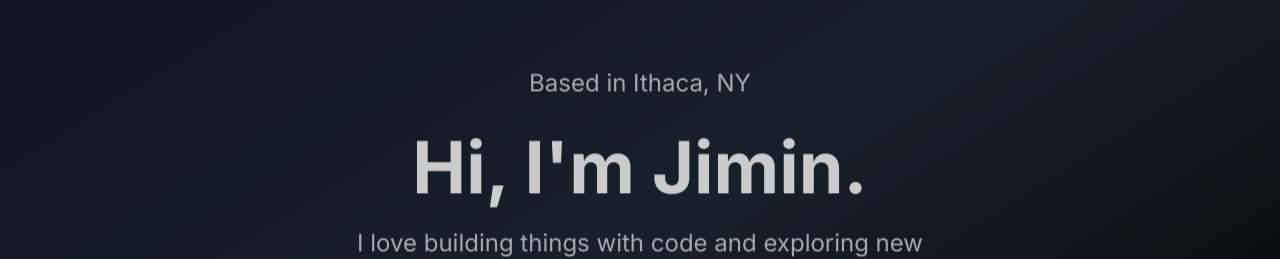
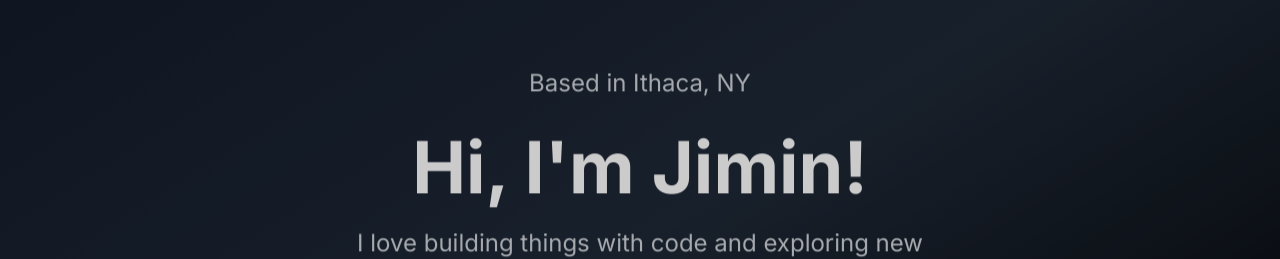
Before and after one commit to jiminkim214/portfolio-website, a React (Vite) app: page / in a window 1280 px wide. Shown: the part 960-1219 px from the top of the page. Built offline with nearby package versions, Linux system fonts and the light colour scheme.

Commit message:
changed intro message

```diff
--- a/src/components/Hero.tsx
+++ b/src/components/Hero.tsx
@@ -16,7 +16,7 @@ const Hero: React.FC = () => {
             Based in Ithaca, NY
           </p>
           <h1 className="text-5xl md:text-7xl font-bold text-white mb-6 leading-tight">
-            <span className="block">Hi, I'm Jimin. </span>
+            <span className="block">Hi, I'm Jimin! </span>
           </h1>
           <p className="text-xl md:text-2xl text-gray-300 mb-8 max-w-2xl mx-auto">
             I love building things with code and exploring new technologies.
```
